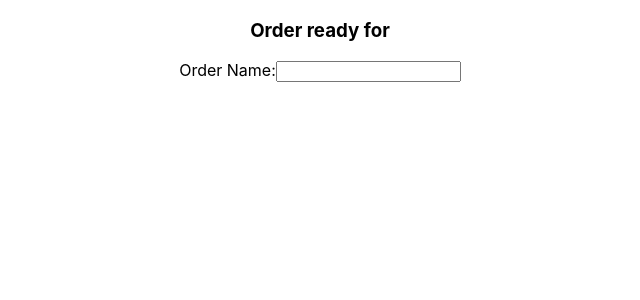
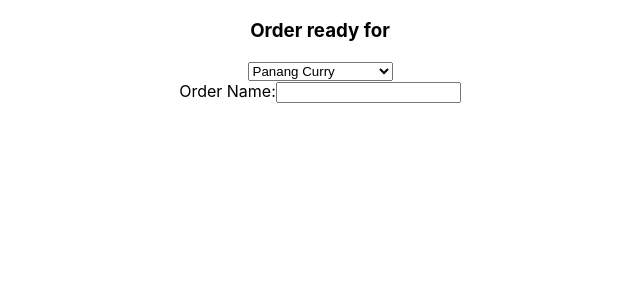
Before and after one commit to SusanBird/react-fast-food-order-tool, a React (Create React App) app: page / in a window 1280 px wide. Shown: the top 300 px of the page, without its empty margins (320-960 px from the left). Built offline with nearby package versions, Linux system fonts and the light colour scheme.

Commit message:
created FoodDropdown

```diff
--- a/src/App.js
+++ b/src/App.js
@@ -1,15 +1,14 @@
 import './App.css';
 import { useState } from 'react';
 import NameInput from './NameInput';
+import FoodDropdown from './FoodDropdown';
 
 function App() {
   const [orderName, setOrderName] = useState('');
+  const [foodId, setFoodId] = useState(1);
+  const [drinkId, setDrinkId] = useState(1);
+  const [sideId, setSideId] = useState(1);
 
-
-  function handleOrderNameChange(e) {
-    console.log(e.target.value);
-    setOrderName(e.target.value);
-  }
 
   return (
     <div className='App'>
@@ -17,6 +16,7 @@ function App() {
         <h3>Order ready for {orderName}</h3>
       </div>
       <div>
+        <FoodDropdown setFoodId={setFoodId} />
         <NameInput setOrderName={setOrderName} />
       </div>
     </div>
--- /dev/null
+++ b/src/FoodDropdown.js
@@ -0,0 +1,16 @@
+import React from 'react';
+
+export default function FoodDropdown({ setFoodId }) {
+
+  function handleChange(e) {
+    setFoodId(e.target.value);
+  }
+
+  return (
+    <select onChange={handleChange}>
+      <option value="1">Panang Curry</option>
+      <option value="2">Asian Chicken Salad</option>
+      <option value="3">Tacos</option>
+    </select>
+  );
+}
```
